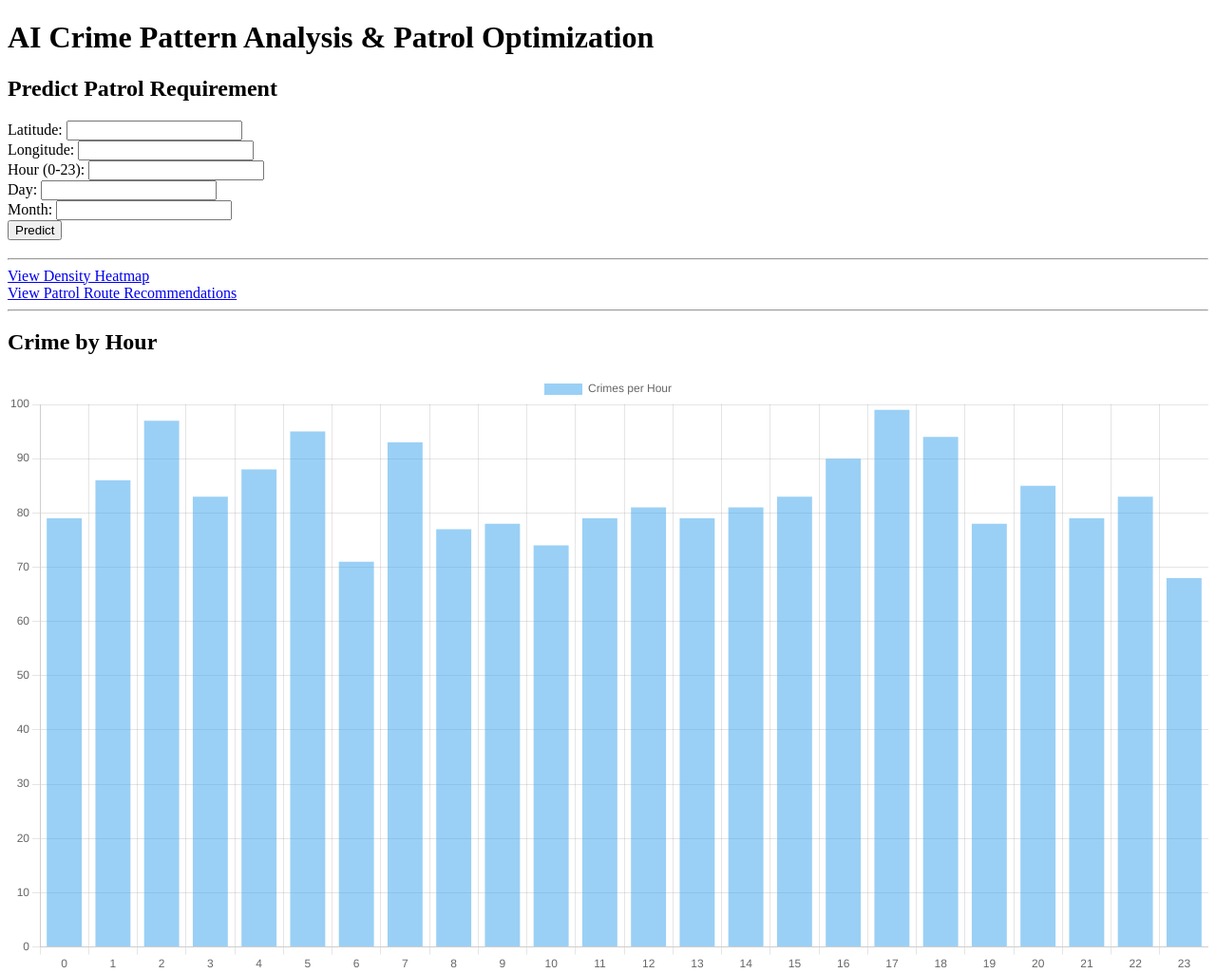
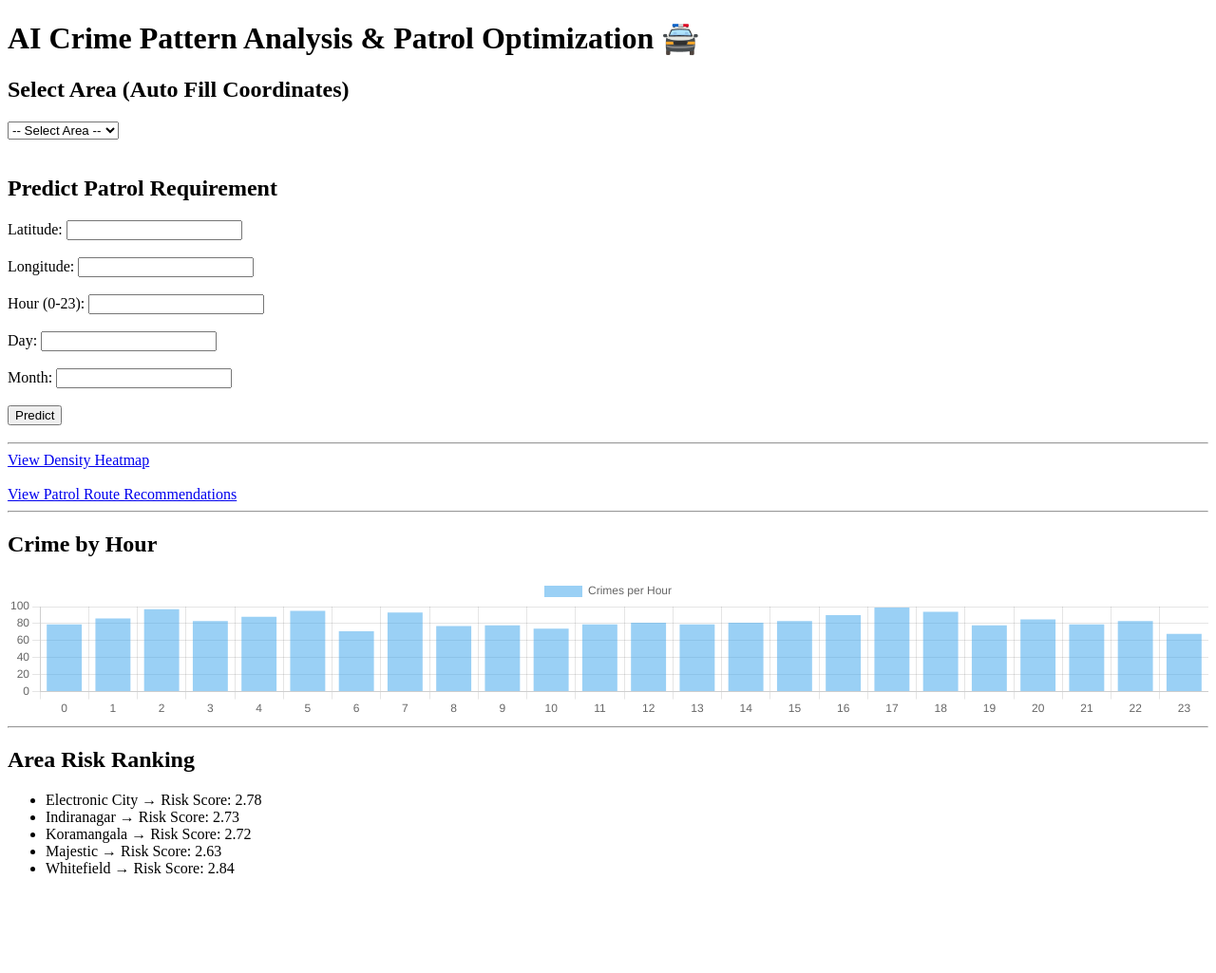
Before and after one commit to Ullasraopawar/crime-project, a Flask app: page / in a window 1280 px wide. Shown: the top 1025 px of the page at 95% size. After the commit the page ends 920 px from the top, so only its background shows below. Run offline with Flask 3, Linux system fonts and the light colour scheme; parts of the project's set-up code (start-up, migrations or seed data) failed here and were passed over.

Commit message:
Enhance index.html with area selection feature
Added area selection dropdown to auto-fill coordinates for patrol prediction.

```diff
--- a/crime_ai_project/templates/index.html
+++ b/crime_ai_project/templates/index.html
@@ -5,18 +5,36 @@
     <link rel="stylesheet" href="/static/style.css">
     <script src="https://cdn.jsdelivr.net/npm/chart.js"></script>
 </head>
+
 <body>
 
-<h1>AI Crime Pattern Analysis & Patrol Optimization</h1>
+<h1>AI Crime Pattern Analysis & Patrol Optimization 🚔</h1>
+
+<!-- ================= AREA SELECTION ================= -->
+
+<h2>Select Area (Auto Fill Coordinates)</h2>
+
+<select id="areaSelect">
+    <option value="">-- Select Area --</option>
+    <option value="12.9719,77.6412">Indiranagar</option>
+    <option value="12.9698,77.7500">Whitefield</option>
+    <option value="12.9352,77.6245">Koramangala</option>
+    <option value="12.8456,77.6603">Electronic City</option>
+    <option value="12.9763,77.5713">Majestic</option>
+</select>
+
+<br><br>
+
+<!-- ================= PREDICTION FORM ================= -->
 
 <h2>Predict Patrol Requirement</h2>
 
 <form id="predictForm">
-    Latitude: <input type="text" name="latitude"><br>
-    Longitude: <input type="text" name="longitude"><br>
-    Hour (0-23): <input type="number" name="hour"><br>
-    Day: <input type="number" name="day"><br>
-    Month: <input type="number" name="month"><br>
+    Latitude: <input type="text" name="latitude" id="lat"><br><br>
+    Longitude: <input type="text" name="longitude" id="lon"><br><br>
+    Hour (0-23): <input type="number" name="hour"><br><br>
+    Day: <input type="number" name="day"><br><br>
+    Month: <input type="number" name="month"><br><br>
     <button type="submit">Predict</button>
 </form>
 
@@ -24,20 +42,44 @@
 
 <hr>
 
-<a href="/generate_heatmap">View Density Heatmap</a><br>
+<!-- ================= LINKS ================= -->
+
+<a href="/generate_heatmap">View Density Heatmap</a><br><br>
 <a href="/patrol_routes">View Patrol Route Recommendations</a>
 
 <hr>
 
+<!-- ================= GRAPH ================= -->
+
 <h2>Crime by Hour</h2>
-<canvas id="hourChart"></canvas>
+
+<div class="chart-wrapper">
+    <canvas id="hourChart"></canvas>
+</div>
 
 <hr>
+
+<!-- ================= AREA RANKING ================= -->
 
 <h2>Area Risk Ranking</h2>
 <ul id="areaRanking"></ul>
 
+<!-- ================= JAVASCRIPT ================= -->
+
 <script>
+
+// ---------- AUTO FILL LAT LONG ----------
+document.getElementById("areaSelect").addEventListener("change", function() {
+    let value = this.value;
+
+    if (value) {
+        let coords = value.split(",");
+        document.getElementById("lat").value = coords[0];
+        document.getElementById("lon").value = coords[1];
+    }
+});
+
+// ---------- PREDICTION ----------
 document.getElementById("predictForm").onsubmit = async function(e){
     e.preventDefault();
     let formData = new FormData(this);
@@ -51,6 +93,7 @@ document.getElementById("predictForm").onsubmit = async function(e){
     document.getElementById("result").innerText = data.result;
 };
 
+// ---------- CRIME BY HOUR GRAPH ----------
 fetch("/crime_by_hour")
 .then(response => response.json())
 .then(data => {
@@ -66,10 +109,15 @@ fetch("/crime_by_hour")
                 label: "Crimes per Hour",
                 data: values
             }]
+        },
+        options: {
+            responsive: true,
+            maintainAspectRatio: false
         }
     });
 });
 
+// ---------- AREA RANKING ----------
 fetch("/area_ranking")
 .then(response => response.json())
 .then(data => {
@@ -83,6 +131,7 @@ fetch("/area_ranking")
         list.appendChild(li);
     }
 });
+
 </script>
 
 </body>
```
